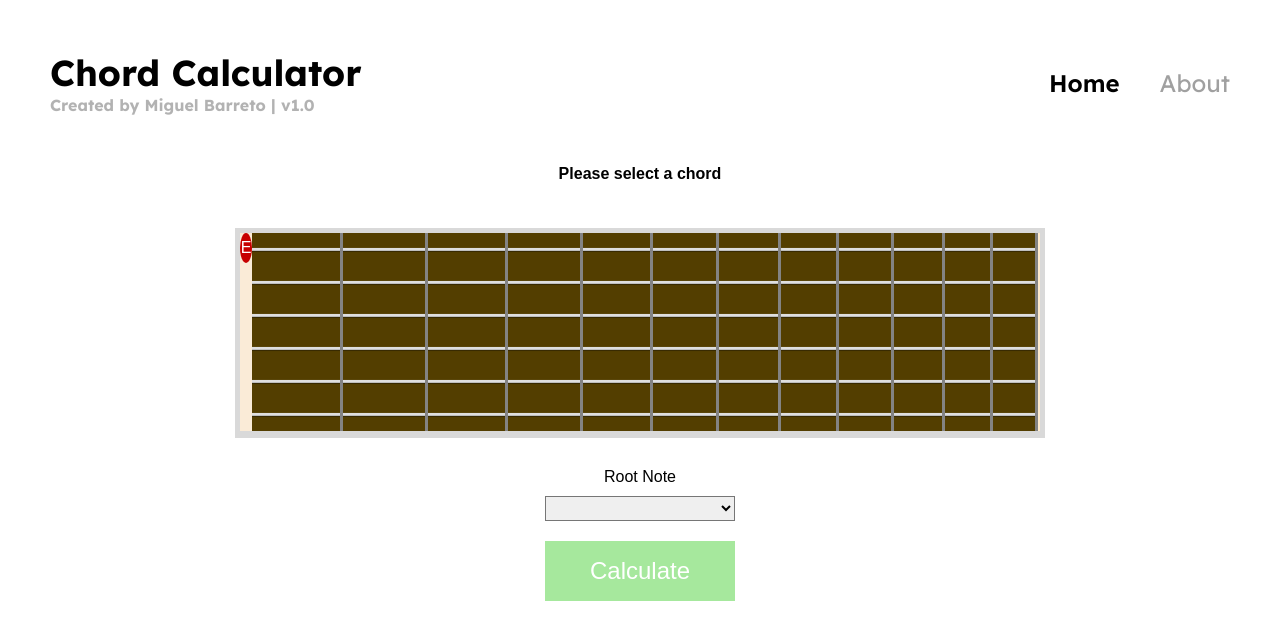
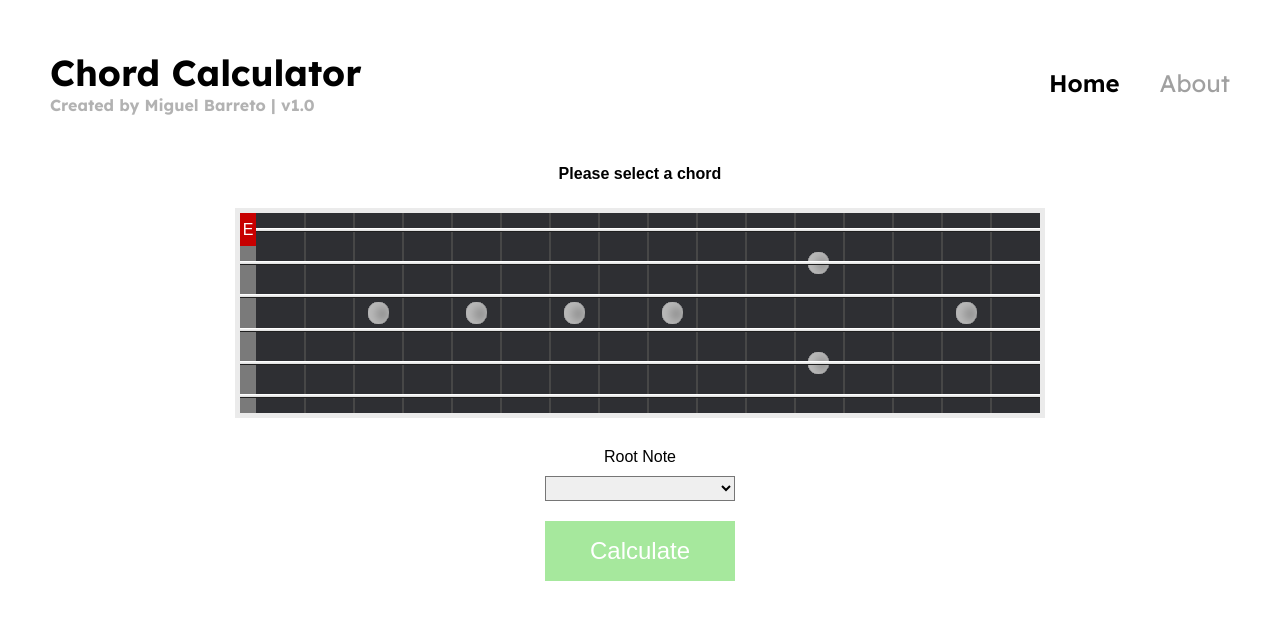
Before and after one commit to mbdguitar/chord-calculator, a React (Create React App) app: page /home in a window 1280 px wide. Both pictures are taken after a click on the element 246 px from the left and 249 px from the top of the page. Shown: the top 640 px of the page. Built offline with nearby package versions, Linux system fonts and the light colour scheme.

Commit message:
Improve styling for Fretboard component

```diff
--- a/src/components/Fretboard/Fret.js
+++ b/src/components/Fretboard/Fret.js
@@ -4,16 +4,20 @@ import styles from '../../modules/Fret.module.css'
 function Fret({ fretObj, handleActiveFret }) {
     // sets the name of the class for each of the frets
     let className;
-    if (fretObj.fretNumber !== 0) {
+    if (fretObj.fretNumber !== 0 && fretObj.isActive) {
+        className=`${styles.fret_active}`;
+    } else if (fretObj.fretNumber !== 0 && !fretObj.isActive) {
         className=`${styles.fret}`;
+    } else if (fretObj.fretNumber === 0 && fretObj.isActive) {
+        className=`${styles.open_active}`;
     } else {
-        className=`${styles.open_string}`;
+        className=`${styles.open}`;
     }
 
     return (
         <>
             <div className={className} onClick={() => handleActiveFret(fretObj.id)}>
-                {fretObj.isActive ? <div className={styles.active_fret}><p>{fretObj.name}</p></div> : <></>}
+                {fretObj.isActive ? <p>{fretObj.name}</p> : <></>}
             </div>
         </>
     )
--- a/src/functions/fretsGenerator.js
+++ b/src/functions/fretsGenerator.js
@@ -1,9 +1,9 @@
 Object.defineProperty(exports, "__esModule", { value: true });
 function fretsGenerator(tuning, stringNumber) {
-    var fretboardLength = 12;
+    var fretboardLength = 16;
     var fretArray = [];
     var id = ((fretboardLength * stringNumber) + (stringNumber * 1)) - fretboardLength;
-    var fretNotes = ['C', 'C# / Db', 'D', 'D# / Eb', 'E', 'F', 'F# / Gb', 'G', 'G# / Ab', 'A', 'A# / Bb', 'B'];
+    var fretNotes = ['C', 'C#', 'D', 'D#', 'E', 'F', 'F#', 'G', 'G#', 'A', 'A#', 'B'];
     var firstNoteIndex = fretNotes.indexOf(tuning);
     for (var i = 0; i < fretboardLength + 1; i++) {
         var currentFretIndex = (firstNoteIndex + i) % 12;
--- a/src/functions/fretsGenerator.ts
+++ b/src/functions/fretsGenerator.ts
@@ -7,10 +7,10 @@ interface Fret {
 }
 
 function fretsGenerator(tuning: string, stringNumber: number) {
-    let fretboardLength: number = 12;
+    let fretboardLength: number = 16;
     let fretArray: Fret[] = [];
     let id: number = ((fretboardLength * stringNumber) + (stringNumber * 1)) - fretboardLength;
-    const fretNotes: string[] = ['C', 'C# / Db', 'D', 'D# / Eb', 'E', 'F', 'F# / Gb', 'G', 'G# / Ab', 'A', 'A# / Bb', 'B'];
+    const fretNotes: string[] = ['C', 'C#', 'D', 'D#', 'E', 'F', 'F#', 'G', 'G#', 'A', 'A#', 'B'];
     const firstNoteIndex = fretNotes.indexOf(tuning);
 
     for (let i = 0; i < fretboardLength + 1; i++) {
--- a/src/modules/Fret.module.css
+++ b/src/modules/Fret.module.css
@@ -3,25 +3,32 @@
     justify-content: center;
     align-items: center;
     cursor: pointer;
-    box-shadow: inset -3px 0px rgb(131, 131, 131);
-    background-image: url("../images/svg/fret.svg");
-    background-size: 33px auto;
 }
 
-.open_string {
-    display: flex;
-    cursor: pointer;
-    background-color: antiquewhite;
-}
-
-.active_fret {
-    font-family: sans-serif;
+.fret_active {
     display: flex;
     justify-content: center;
+    justify-self: center;
     align-items: center;
+    cursor: pointer;
+    font-family: sans-serif;
     border-radius: 100%;
     width: 30px;
     height: 30px;
     background-color: #c70000;
     color: #fff;
 }
+
+.open {
+    cursor: pointer;
+}
+
+.open_active {
+    display: flex;
+    justify-content: center;
+    align-items: center;
+    cursor: pointer;
+    font-family: sans-serif;
+    background-color: #c70000;
+    color: #fff;
+}
--- a/src/modules/Fretboard.module.css
+++ b/src/modules/Fretboard.module.css
@@ -1,11 +1,13 @@
 .fretboard_container {
-    margin-top: 20px;
     display: grid;
     grid-template-rows: repeat(6, 33px);
     width: 800px;
     height: 200px;
-    padding: 5px;
     background-color: #D9D9D9;
     z-index: 0;
     grid-column: 2 / 3;
+    background-image: url('../images/svg/fretboard-long.svg');
+    background-size: 800px 200px;
+    background-position: center;
+    border: 5px solid #ebebeb;
 }
--- a/src/modules/String.module.css
+++ b/src/modules/String.module.css
@@ -1,9 +1,4 @@
 .string {
     display: grid;
-    grid-template-columns:
-        12px 90.63px 85.08px 79.87px 74.97px 70.35px
-        66.10px 62.08px 58.27px 54.67px 51.29px 48.08px 45.14px;
-    grid-column: 1 / 13;
-    background-color: blanchedalmond;
-
+    grid-template-columns: 16px repeat(16, 1fr);
 }
```
Also changed, not shown: src/images/svg/fretboard-long.svg (added).
